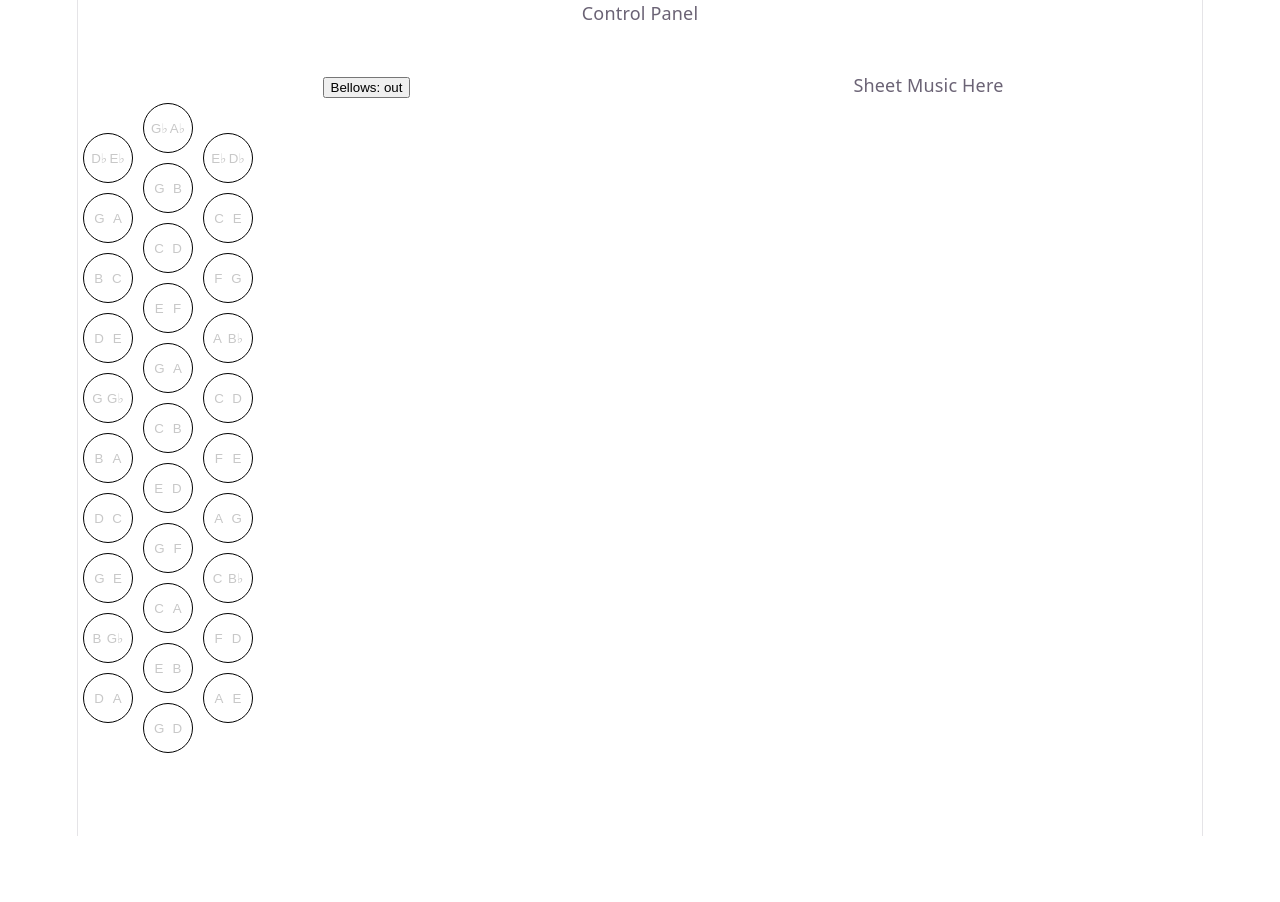
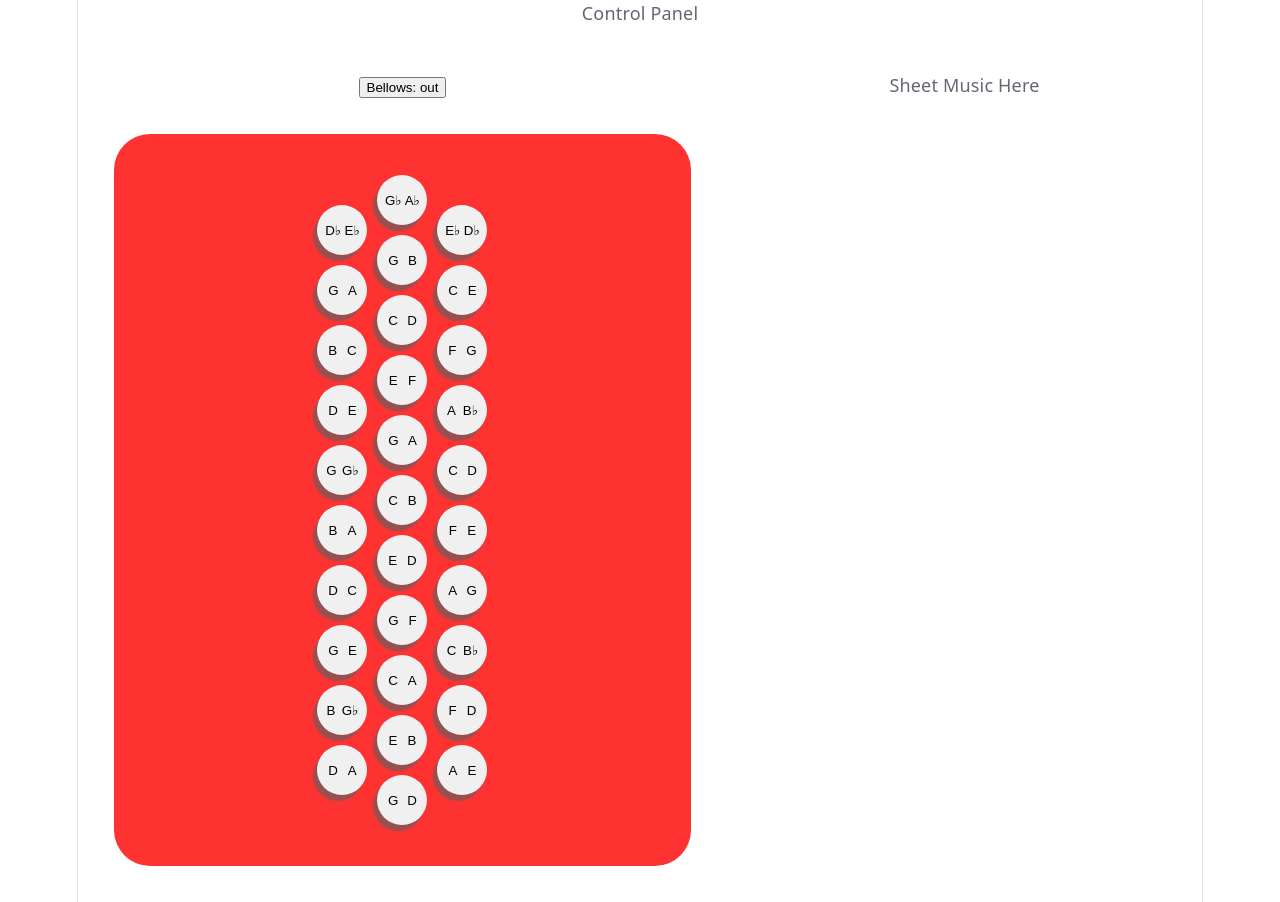
Before and after one commit to VictorFromTheInternet/Diatonic_Accordion_Trainer, a React (Vite) app: page / in a window 1280 px wide. Before the commit the page ends 836 px from the top, so only its background shows below. Built offline with nearby package versions, Linux system fonts and the light colour scheme.

Commit message:
more styling for the keyboard

```diff
--- a/src/App.css
+++ b/src/App.css
@@ -11,18 +11,18 @@ nav{
 }
 main{
   width: 100%;
-  height: calc(100vh - 2rem);
+  /* height: calc(100vh - 2rem);  */
 }
 
 /* layout and structure */
 .row{
   display: flex;
   flex-direction: row;
-  height: 100%;
+  min-height: 100%;
 }
 .col{
   flex-grow: 1;
-  height: 100%;
+  min-height: 100%;
 }
 
 
--- a/src/components/accordionKeyboard.css
+++ b/src/components/accordionKeyboard.css
@@ -1,5 +1,10 @@
 .accordion-keyboard{
     display: flex;
+    justify-content: center;
+    padding: 2rem;
+    background-color: rgba(255, 50, 50, 1);
+    margin: 2rem;
+    border-radius: 2rem;
 }
 
 .accordion-row{
@@ -10,13 +15,13 @@
 }
 
 .accordion-button{
-    background-color: rgba(255,255,255,1);
-    border: 1px solid black;
+    background-color: rgba(240,240,240,1);
+    border: 0px solid black;
     border-radius: 50%;
     width: 50px;
     height: 50px;
     margin: 5px;
-    cursor: "pointer";
+    cursor: pointer;
 
     display: flex;
     flex-direction: row;
@@ -24,18 +29,27 @@
     justify-content: center;
     align-items: center;
     /* gap: 4px; */
+
+    box-shadow: -4px 6px 2px rgba(150,80,80,1);
 }
 
 .accordion-button span{
     display: block;
-    color: rgba(200,200,200,1);
+    /* color: rgba(200,200,200,1); */
+    color: black;
     flex-grow: 1;
 }
 .accordion-button-pressed {
-    background-color: rgba(255,100,100,1);
+    box-shadow: 0px 0px 2px rgba(150,80,80,1);
 }
 .accordion-button-pressed span {
     color: white;
+}
+.accordion-button-in{
+    background-color: rgba(100,100,255,1);
+}
+.accordion-button-out{
+    background-color: rgba(100,200,100,1);
 }
 .accordion-button-in span:nth-child(1){
     display: none;
--- a/src/index.css
+++ b/src/index.css
@@ -30,6 +30,7 @@
   }
 }
 
+/*
 @media (prefers-color-scheme: dark) {
   :root {
     --text: #9ca3af;
@@ -49,7 +50,7 @@
     filter: invert(1) brightness(2);
   }
 }
-
+*/
 #root {
   width: 1126px;
   max-width: 100%;
```
